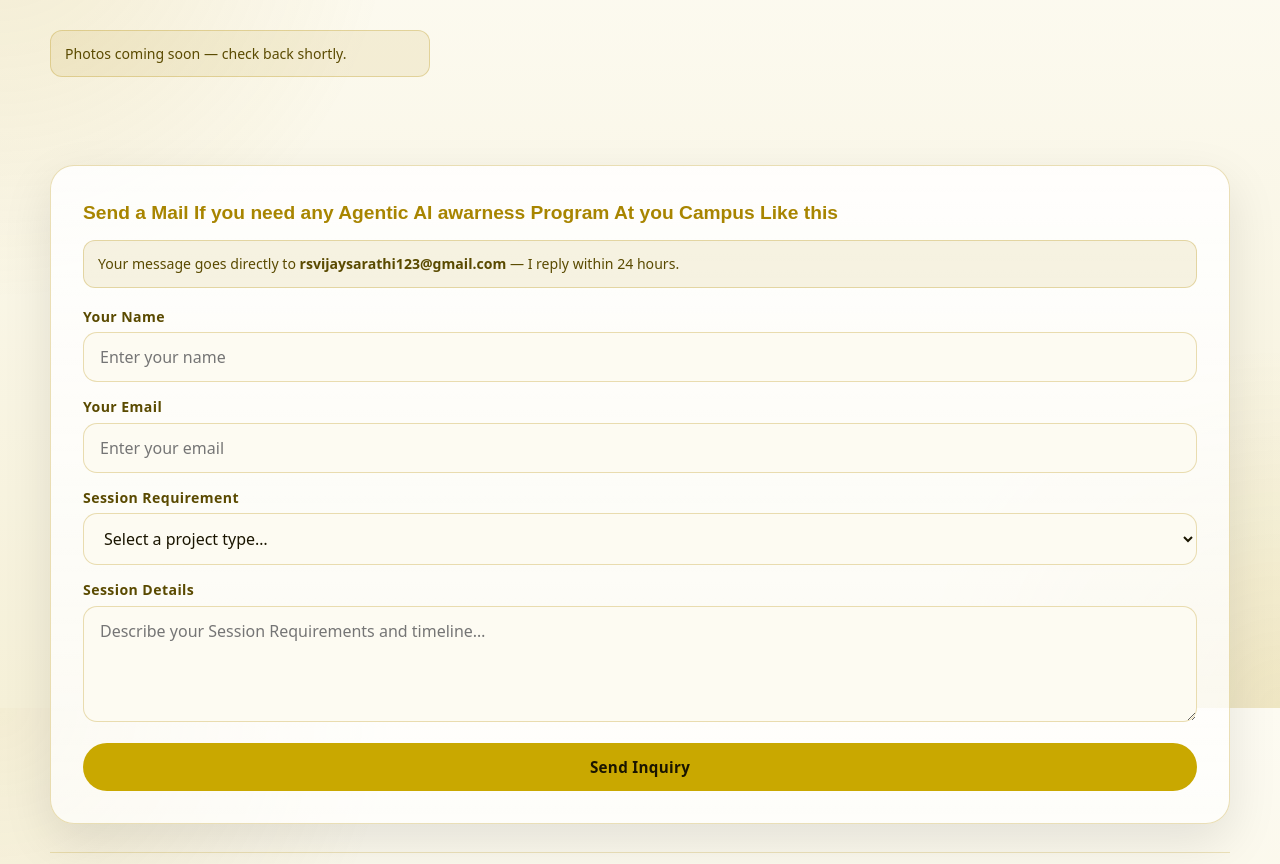
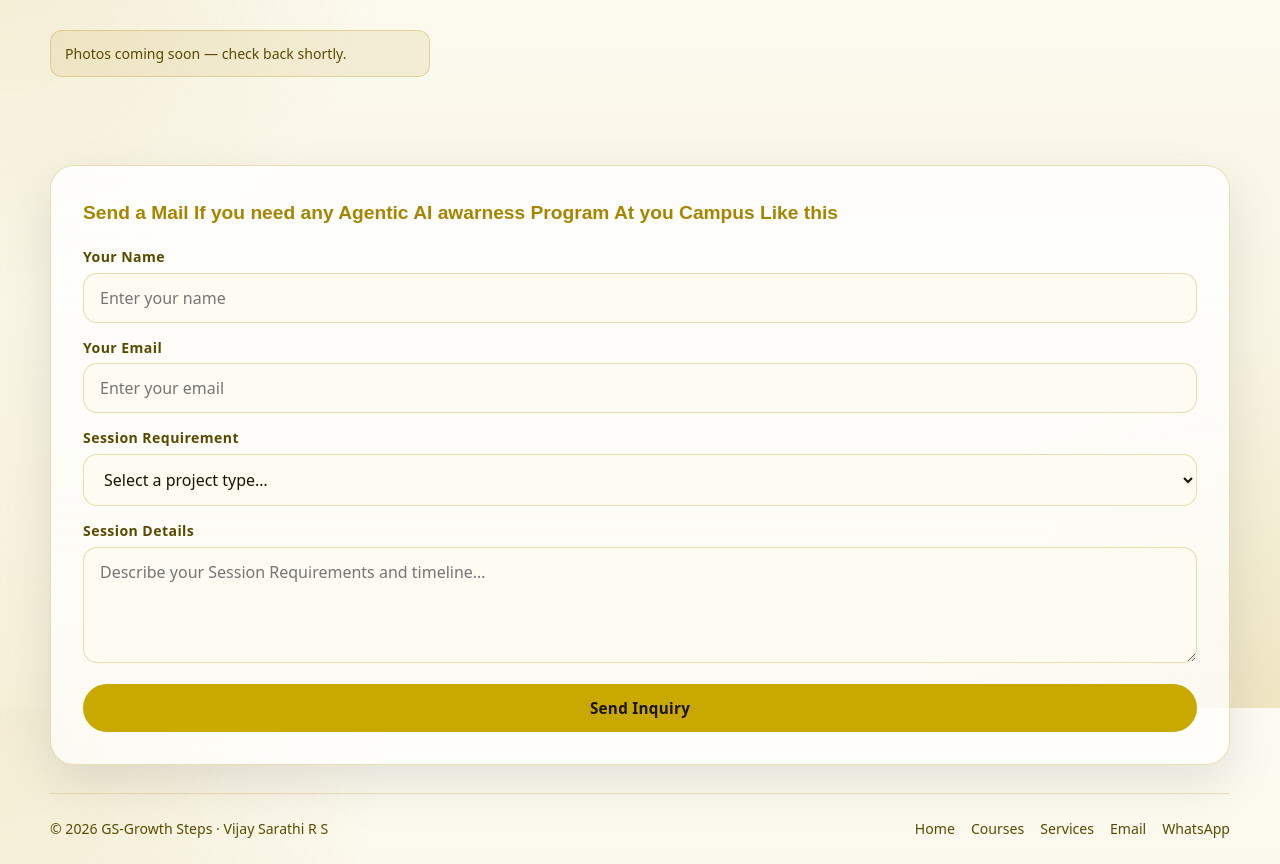
Before and after one commit to growthstepsgs/GrowthStepsFullStack, a Flask app: page /gallery in a window 1280 px wide. Shown: the part 892-1756 px from the top of the page. Run offline with Flask 3, Linux system fonts and the light colour scheme; some libraries are stand-ins or nearby versions.

Commit message:
Update gallery.html

```diff
--- a/templates/gallery.html
+++ b/templates/gallery.html
@@ -146,9 +146,7 @@
 <article class="contact-card reveal">
 
           <h4>Send a Mail If you need any Agentic AI awarness Program At you Campus Like this </h4>
-          <div class="form-warning">
-            Your message goes directly to <strong>rsvijaysarathi123@gmail.com</strong> — I reply within 24 hours.
-          </div>
+
           <form id="contactForm" class="contact-form">
             <div>
               <label for="name">Your Name</label>
```
